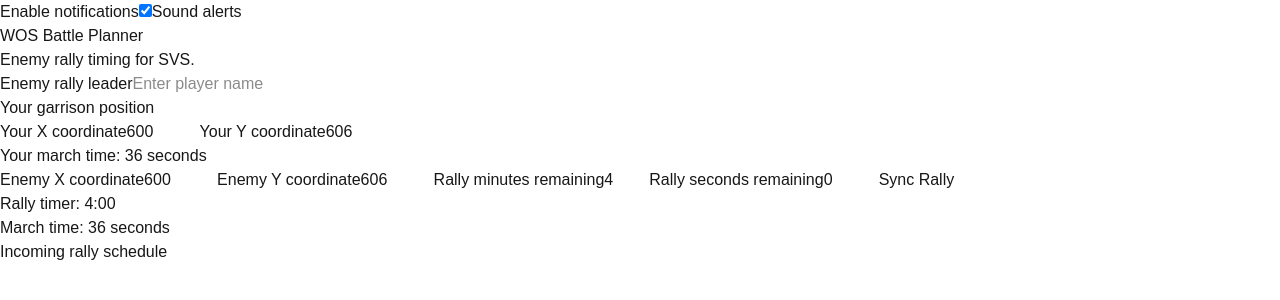
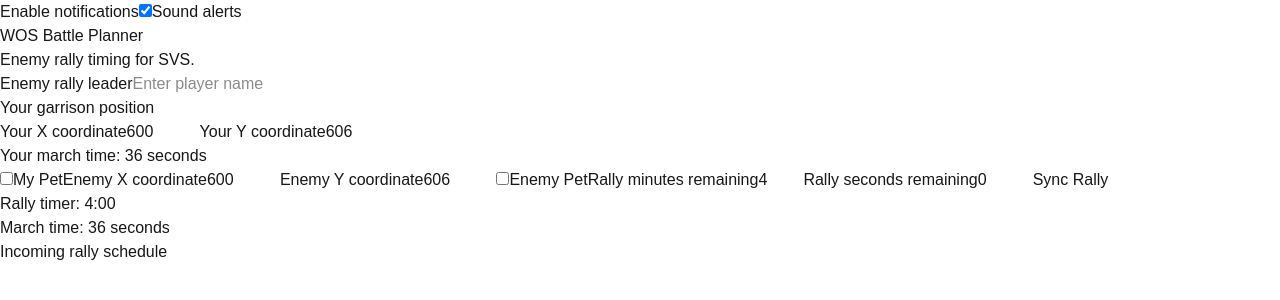
Before and after one commit to henrikivers1/wosvs-app, a Next.js app: page / in a window 1280 px wide. Shown: the top 300 px of the page. Built offline with nearby package versions, Linux system fonts and the light colour scheme.

Commit message:
feat: add march-time pet boosts

```diff
--- a/src/app/page.tsx
+++ b/src/app/page.tsx
@@ -14,6 +14,7 @@
   y: number;
   marchTime: number;
   impactTime: Date;
+  petActive: boolean;
 };
 type RallyWave = {
   impactSecond: number;
@@ -21,6 +22,11 @@
 };
 export default function Home() {
   const [enemyName, setEnemyName] = useState("");
+  const [enemyPetActive, setEnemyPetActive] =
+  useState(false);
+
+const [garrisonPetActive, setGarrisonPetActive] =
+  useState(false);
   const [x, setX] = useState(600);
   const [y, setY] = useState(606);
   const [soundEnabled, setSoundEnabled] = useState(true);
@@ -32,11 +38,16 @@
   const alertedWaves = useRef<Set<number>>(new Set());
   const [impactTime, setImpactTime] = useState<Date | null>(null);
   const [rallies, setRallies] = useState<EnemyRally[]>([]);
-  const marchTime = calculateMarchTime(x, y);
+  const marchTime = calculateMarchTime(
+  x,
+  y,
+  enemyPetActive
+);
   const garrisonMarchTime = calculateMarchTime(
   garrisonX,
-  garrisonY
-  );
+  garrisonY,
+  garrisonPetActive
+);
   const [notificationsEnabled, setNotificationsEnabled] =
   useState(false);
   const rallyWaves = rallies.reduce<RallyWave[]>((waves, rally) => {
@@ -74,6 +85,7 @@
   y: y,
   marchTime: marchTime,
   impactTime: calculatedImpactTime,
+  petActive: enemyPetActive,
 };
 
 setRallies((currentRallies) =>
@@ -240,6 +252,16 @@
 </label>
 
 <p>Your march time: {garrisonMarchTime} seconds</p>
+<label>
+  <input
+    type="checkbox"
+    checked={garrisonPetActive}
+    onChange={(event) =>
+      setGarrisonPetActive(event.target.checked)
+    }
+  />
+  My Pet
+</label>
 </label>
       <label>
         Enemy X coordinate
@@ -251,7 +273,6 @@
           onChange={(event) => setX(Number(event.target.value))}
         />
       </label>
-
       <label>
         Enemy Y coordinate
         <input
@@ -263,6 +284,16 @@
         />
       </label>
       <label>
+        <label>
+  <input
+    type="checkbox"
+    checked={enemyPetActive}
+    onChange={(event) =>
+      setEnemyPetActive(event.target.checked)
+    }
+  />
+  Enemy Pet
+</label>
   Rally minutes remaining
   <input
     type="number"
@@ -341,6 +372,7 @@
       {wave.rallies.map((rally) => (
         <li key={rally.id}>
           {rally.enemyName}
+          {rally.petActive ? " — Pet active" : ""}
           <button onClick={() => removeRally(rally.id)}>
             Remove
           </button>
--- a/src/lib/marchTime.ts
+++ b/src/lib/marchTime.ts
@@ -1,8 +1,23 @@
-export function calculateMarchTime(x: number, y: number): number {
+export function calculateMarchTime(
+  x: number,
+  y: number,
+  petActive: boolean = false
+): number {
   const castleX = 599;
   const castleY = 599;
 
-  const distance = Math.hypot(x - castleX, y - castleY);
+  const distance = Math.hypot(
+    x - castleX,
+    y - castleY
+  );
 
-  return Math.round(4.2813 * distance + 6.079);
+  const normalMarchTime = Math.round(
+    4.2813 * distance + 6.079
+  );
+
+  if (petActive) {
+    return Math.round(normalMarchTime * 0.7);
+  }
+
+  return normalMarchTime;
 }
```
